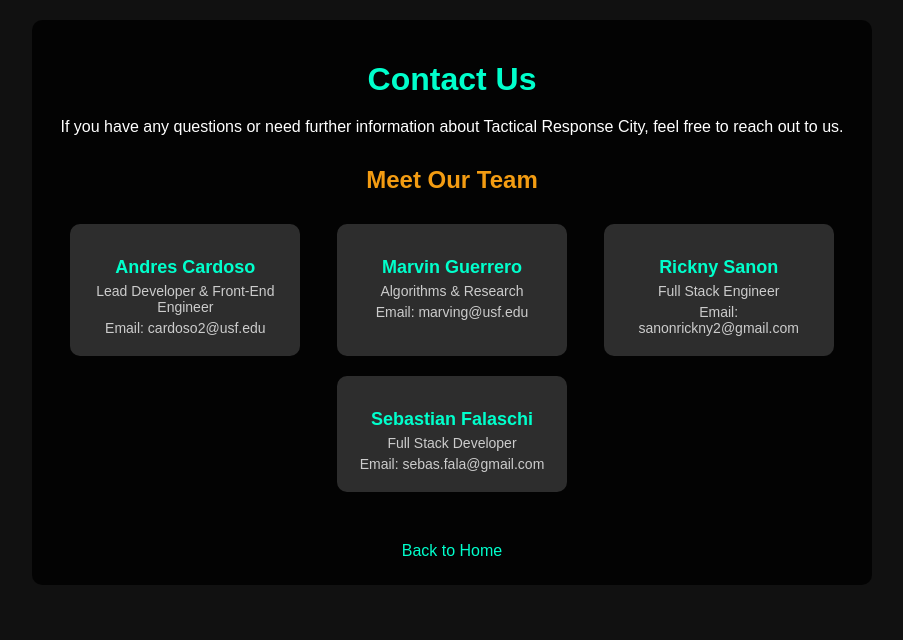
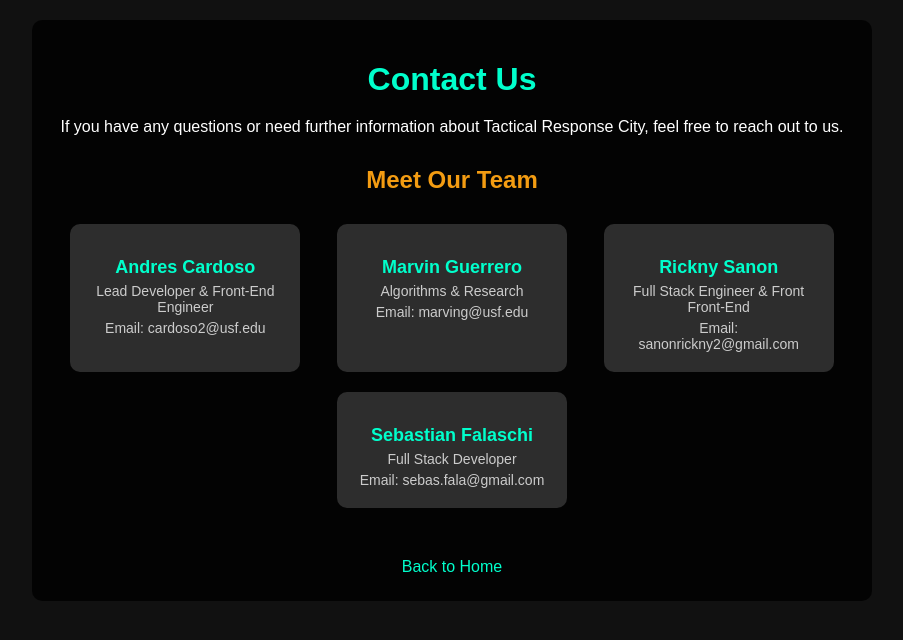
Before and after one commit to sanonrickny/Shellhacks2024, a Flask app: page /contact in a window 1280 px wide. Shown: the top 640 px of the page, without its empty margins (188-1091 px from the left). Run offline with Flask 3, Linux system fonts and the light colour scheme.

Commit message:
added something on the contacts
added Rick as front end

```diff
--- a/templates/contact.html
+++ b/templates/contact.html
@@ -93,7 +93,7 @@
         </div>
         <div class="team-member">
             <h3>Rickny Sanon</h3>
-            <p>Full Stack Engineer</p>
+            <p>Full Stack Engineer & Front Front-End</p>
             <p>Email: sanonrickny2@gmail.com</p>
         </div>
         <div class="team-member">
```
